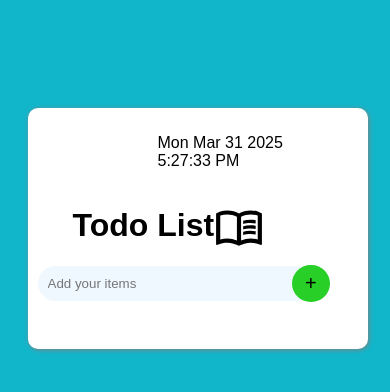
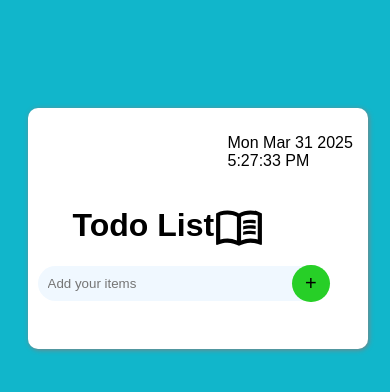
Before and after one commit to Odera5/Todo_list, a plain HTML site: page index.html in a window 390 px wide. Drawn offline with Linux system fonts and the light colour scheme.

Commit message:
my last commit

```diff
--- a/todo.css
+++ b/todo.css
@@ -133,7 +133,7 @@ body {
     box-shadow: 1px 1px 5px grey;
   }
   #dateTime {
-    margin-left: 120px;
+    margin-left: 190px;
     font-family: sans-serif;
   }
   body {
```
